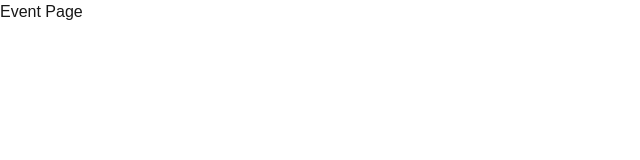
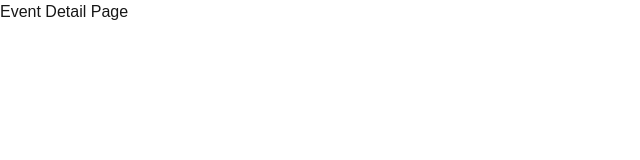
Before and after one commit to Software-Dev-Prac-Frontend/Software-Dev-Prac-II-Project, a Next.js app: page /event/1 in a window 1280 px wide. Shown: the top 160 px of the page, without its empty margins (0-640 px from the left). Built offline with nearby package versions, Linux system fonts and the light colour scheme.

Commit message:
init Basic Structure Project(fix detail EventDetailPage)

```diff
--- a/src/app/(eventinfo)/event/[eid]/page.tsx
+++ b/src/app/(eventinfo)/event/[eid]/page.tsx
@@ -1,3 +1,3 @@
 export default function EventDetailPage(){
-    return <h1>Event Page</h1>;
+    return <h1>Event Detail Page</h1>;
 }
```
